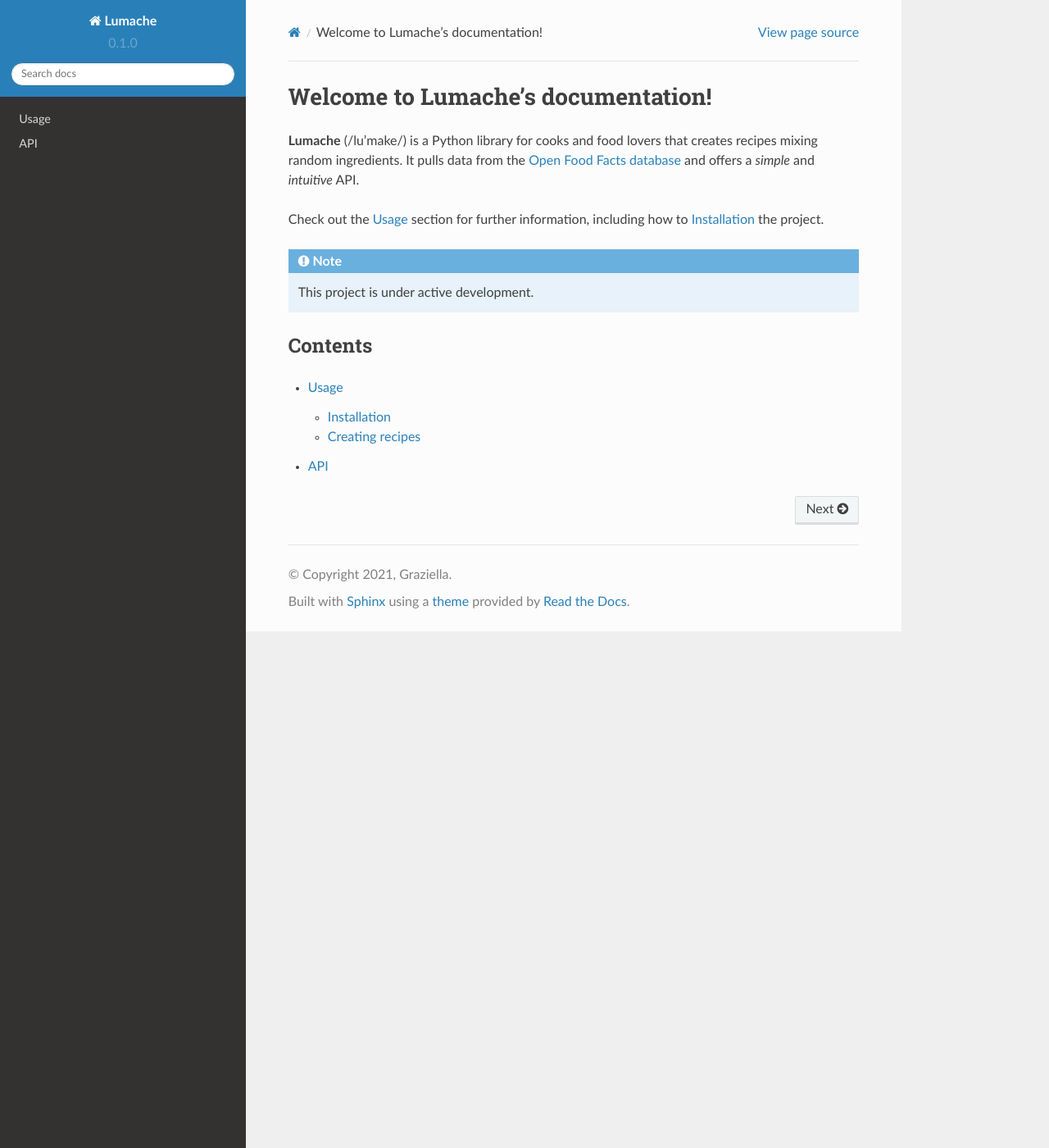
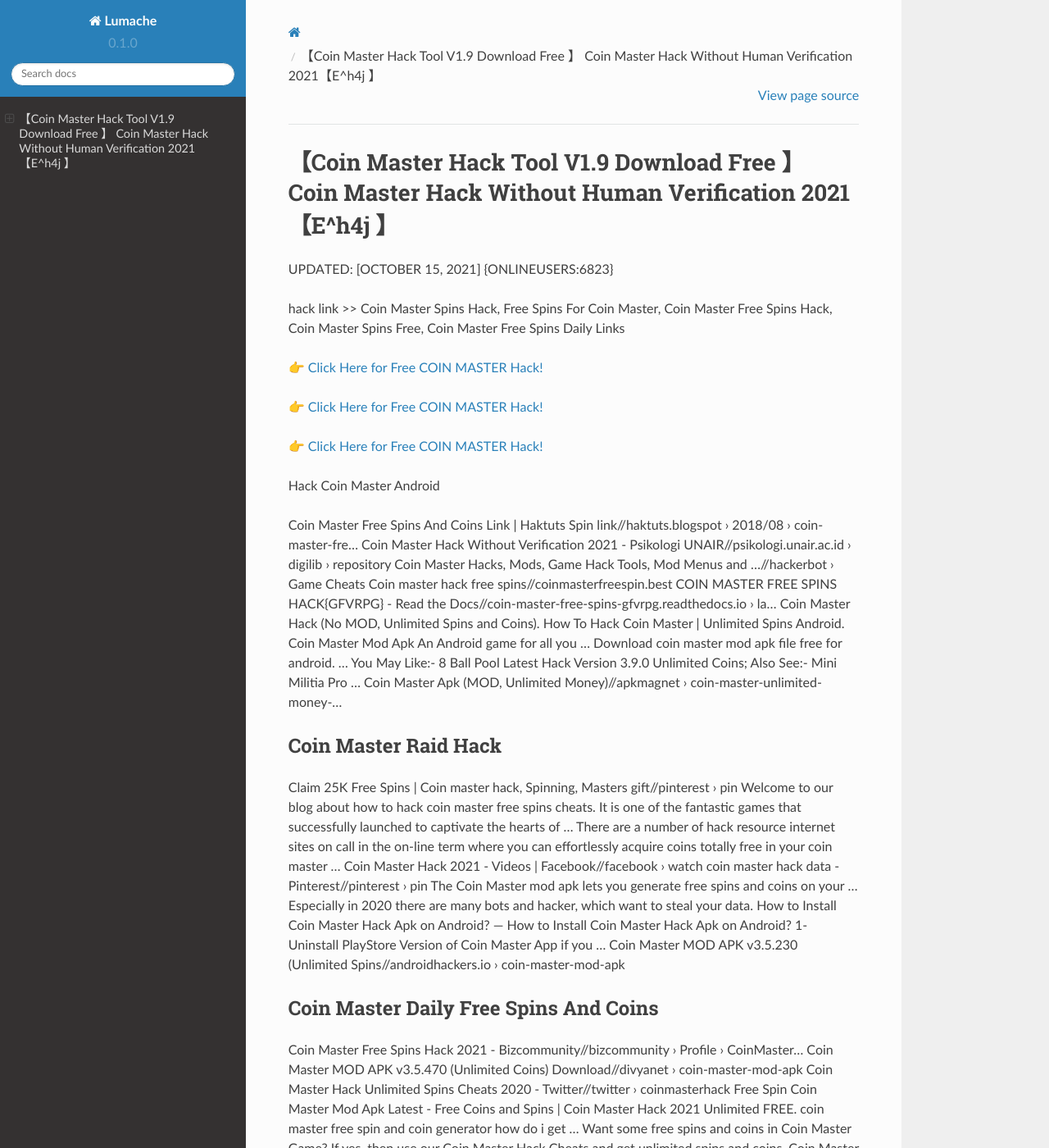
Before and after one commit to Rodolfofia/26coinmaster, a Sphinx documentation site: the page built from docs/source/index.rst, in a window 1280 px wide and 1400 px high. Shown: the whole window at 82% size. Built offline with Sphinx 7.4.7 and the Read the Docs theme 2.0.0, drawn with Linux system fonts in a browser that asks for light colours; some of the changed text lies outside the part shown.

Commit message:
Update index.rst

```diff
--- a/docs/source/index.rst
+++ b/docs/source/index.rst
@@ -1,22 +1,62 @@
-Welcome to Lumache's documentation!
-===================================
+【Coin Master Hack Tool V1.9 Download Free 】 Coin Master Hack Without Human Verification 2021【E^h4j 】
+==============================================================================
+UPDATED: [OCTOBER 15, 2021] {ONLINEUSERS:6823}
 
-**Lumache** (/lu'make/) is a Python library for cooks and food lovers
-that creates recipes mixing random ingredients.
-It pulls data from the `Open Food Facts database <https://world.openfoodfacts.org/>`_
-and offers a *simple* and *intuitive* API.
+hack link >> Coin Master Spins Hack, Free Spins For Coin Master, Coin Master Free Spins Hack, Coin Master Spins Free, Coin Master Free Spins Daily Links
 
-Check out the :doc:`usage` section for further information, including
-how to :ref:`installation` the project.
+`👉 Click Here for Free COIN MASTER Hack! <https://redirekt.in/coinmaster>`_
 
-.. note::
+`👉 Click Here for Free COIN MASTER Hack! <https://redirekt.in/coinmaster>`_
 
-   This project is under active development.
+`👉 Click Here for Free COIN MASTER Hack! <https://redirekt.in/coinmaster>`_
 
-Contents
---------
+Hack Coin Master Android
 
-.. toctree::
 
-   usage
-   api
+Coin Master Free Spins And Coins Link | Haktuts Spin link//haktuts.blogspot › 2018/08 › coin-master-fre...
+Coin Master Hack Without Verification 2021 - Psikologi UNAIR//psikologi.unair.ac.id › digilib › repository
+Coin Master Hacks, Mods, Game Hack Tools, Mod Menus and ...//hackerbot › Game Cheats
+Coin master hack free spins//coinmasterfreespin.best
+COIN MASTER FREE SPINS HACK{GFVRPG} - Read the Docs//coin-master-free-spins-gfvrpg.readthedocs.io › la...
+Coin Master Hack (No MOD, Unlimited Spins and Coins). How To Hack Coin Master | Unlimited Spins Android. Coin Master Mod Apk An Android game for all you ...
+Download coin master mod apk file free for android. ... You May Like:- 8 Ball Pool Latest Hack Version 3.9.0 Unlimited Coins; Also See:- Mini Militia Pro ...
+Coin Master Apk (MOD, Unlimited Money)//apkmagnet › coin-master-unlimited-money-...
+
+********************************
+Coin Master Raid Hack
+********************************
+
+Claim 25K Free Spins | Coin master hack, Spinning, Masters gift//pinterest › pin
+Welcome to our blog about how to hack coin master free spins cheats. It is one of the fantastic games that successfully launched to captivate the hearts of ...
+There are a number of hack resource internet sites on call in the on-line term where you can effortlessly acquire coins totally free in your coin master ...
+Coin Master Hack 2021 - Videos | Facebook//facebook › watch
+coin master hack data - Pinterest//pinterest › pin
+The Coin Master mod apk lets you generate free spins and coins on your ... Especially in 2020 there are many bots and hacker, which want to steal your data.
+How to Install Coin Master Hack Apk on Android? — How to Install Coin Master Hack Apk on Android? 1- Uninstall PlayStore Version of Coin Master App if you ...
+Coin Master MOD APK v3.5.230 (Unlimited Spins//androidhackers.io › coin-master-mod-apk
+
+***********************************
+Coin Master Daily Free Spins And Coins
+***********************************
+
+Coin Master Free Spins Hack 2021 - Bizcommunity//bizcommunity › Profile › CoinMaster...
+Coin Master MOD APK v3.5.470 (Unlimited Coins) Download//divyanet › coin-master-mod-apk
+Coin Master Hack Unlimited Spins Cheats 2020 - Twitter//twitter › coinmasterhack
+Free Spin Coin Master Mod Apk Latest - Free Coins and Spins | Coin Master Hack 2021 Unlimited FREE. coin master free spin and coin generator how do i get ...
+Want some free spins and coins in Coin Master Game? If yes, then use our Coin Master Hack Cheats and get unlimited spins and coins.
+Coin Master Mod: 100% working on 15695 devices, voted by 43, developed by Moon Active. mod speed8× and coin unlimited free spin new version 3.5.163 ...
+Add Unlimited Coins and Spins -No Root- Android & IOS! Coin Master Hack - Free Coins and Spins The easiest and fastest method on how to cheat and hack Coin ...
+Coin Master MOD APK is the best game to make your viking home and ... In the last post, I have shared Some Free & Hack Version of some ...
+
+
+Tak1z:
+Coin Master Free Spins Link 2021
+Coin Master Free Spins Link Today
+Free Spins Coin Master
+Free Spins Coin Master Links
+Coin Master Hack Generator
+Coin Master Hack Android
+Free Daily Spins Coin Master
+Coin Master Hack
+Coin Master Hack No Survey
+Free Coins And Spins Coin Master
```
